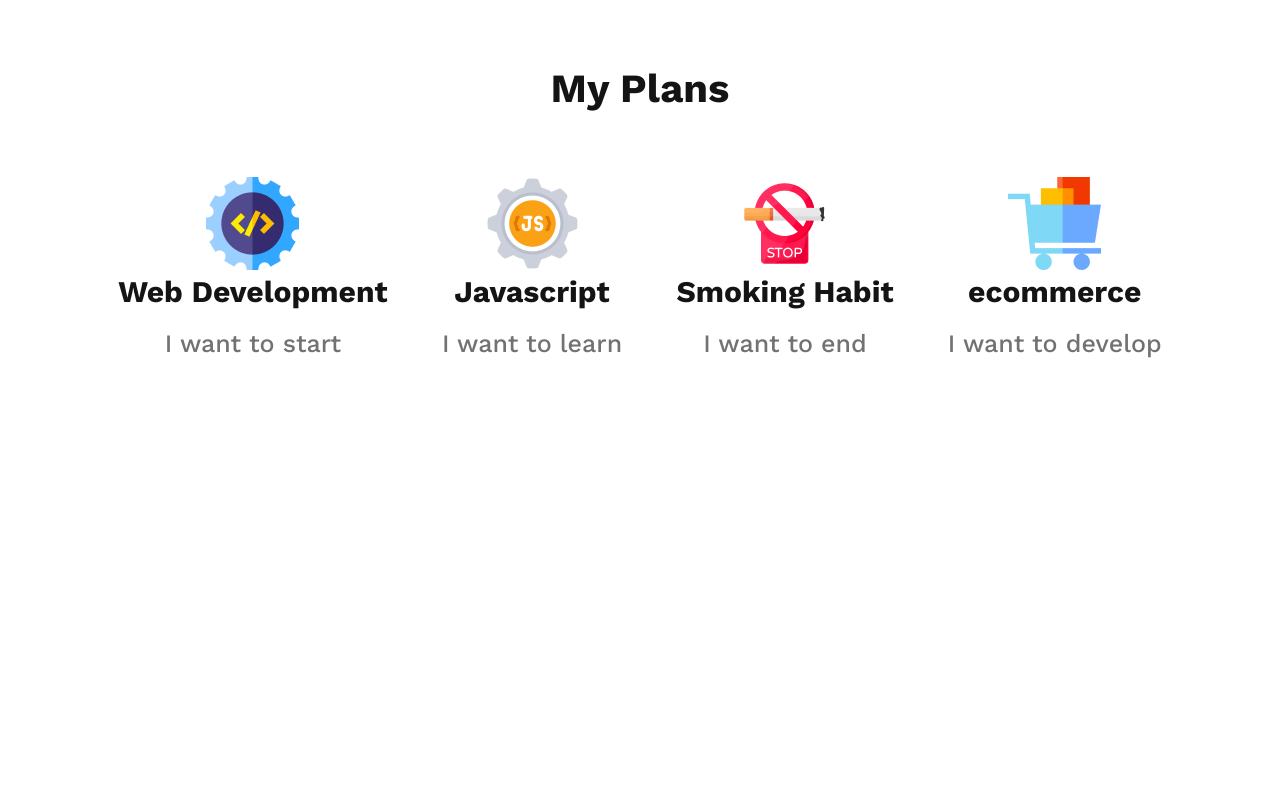
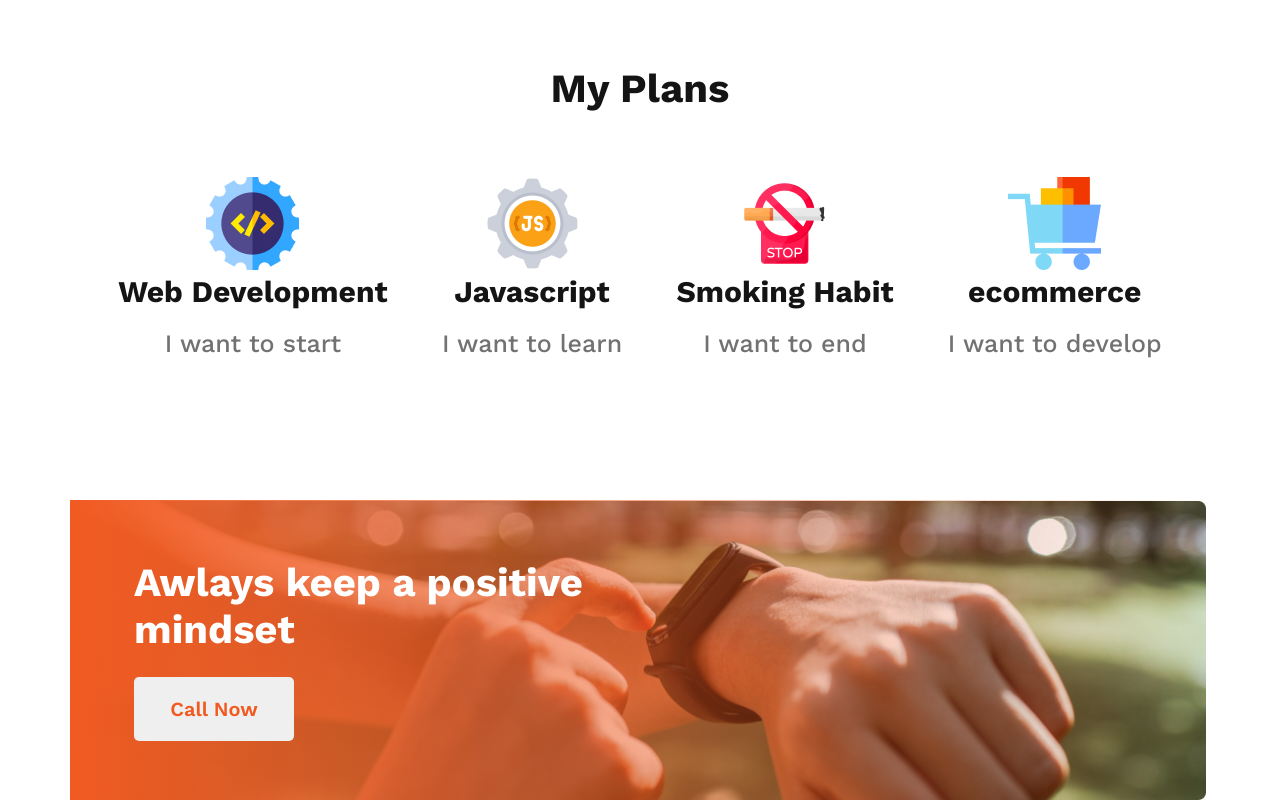
Before and after one commit to Rza-O/New-Year-New-Me-Template, a plain HTML site: page index.html in a window 1280 px wide. Shown: the part 1736-2536 px from the top of the page. Before the commit the page ends 2101 px from the top, so only its background shows below. Drawn offline with nearby package versions, Linux system fonts and the light colour scheme.

Commit message:
call now section added

```diff
--- a/index.html
+++ b/index.html
@@ -79,6 +79,14 @@
             </div>
          </section>
         <!-- my plan section ends here -->
+        <!-- Call now section starts here -->
+         <section class="call-now-container">
+            <div class="call-now-text">
+                <h1>Awlays keep a positive mindset</h1>
+                <button>Call Now</button>
+            </div>
+         </section>
+        <!-- Call now section end here -->
     </main>
     <footer>
 
--- a/style.css
+++ b/style.css
@@ -138,3 +138,47 @@
     font-weight: 500;
     margin-top: 20px;
 }
+
+/* Call now section styles */
+.call-now-container{
+    max-width: 1140px;
+    height: 300px;
+    width: 90%;
+    margin: 0 auto;
+    /* border: 2px solid red; */
+    margin-top: 135px;
+    /* background-image: url(./images/watch.png); */
+    background: linear-gradient(90.00deg, rgb(241, 91, 34),rgba(241, 91, 34, 0) 100%), url(images/watch.png);
+    background-repeat: no-repeat;
+    background-size: contain;
+    display: flex;
+    align-items: center;
+    /* margin-left: 64px; */
+}
+
+.call-now-text {
+    margin-left: 64px;
+}
+
+
+.call-now-text > h1{
+    color: rgb(255, 255, 255);
+    font-family: Work Sans;
+    font-size: 40px;
+    font-weight: 700;
+    width: 459px;
+    height: 94px;
+    /* border: 2px solid red; */
+    text-align: left;
+    margin-bottom: 24px;
+}
+.call-now-text > button{
+    width: 160px;
+    height: 64px;
+    color: rgb(241, 91, 34);
+    font-family: Work Sans;
+    font-size: 20px;
+    font-weight: 600;
+    border-radius: 5px;
+    border: none;
+}
```
